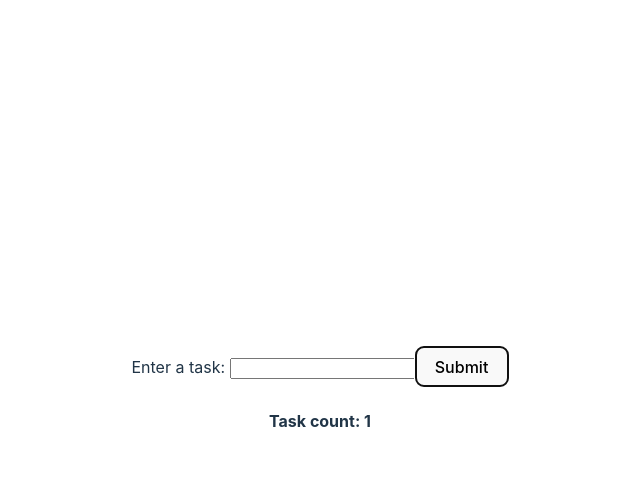
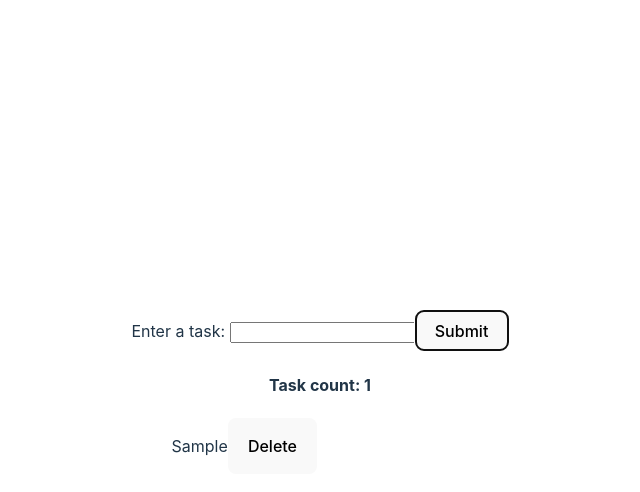
Before and after one commit to Kbouti/reactSandbox, a React (Vite) app: page / in a window 1280 px wide. Both pictures are taken after typing "Sample" into the empty fields and a click on the button "Submit". Shown: the top 492 px of the page, without its empty margins (320-960 px from the left). Built offline with nearby package versions, Linux system fonts and the light colour scheme.

Commit message:
Complete delete button logic

```diff
--- a/src/retry.jsx
+++ b/src/retry.jsx
@@ -6,7 +6,7 @@ export default class InputRetry extends Component {
 
     this.state = {
       todos: [],
-        inputVal: ""
+      inputVal: "",
     };
 
     this.handleInputChange = this.handleInputChange.bind(this);
@@ -14,48 +14,53 @@ export default class InputRetry extends Component {
     this.handleDelete = this.handleDelete.bind(this);
   }
 
-
-handleInputChange(e){
+  handleInputChange(e) {
     this.setState((state) => ({
       ...state,
       inputVal: e.target.value,
     }));
   }
 
-handleSubmit(e){
+  handleSubmit(e) {
     e.preventDefault();
 
     // Ok, here's where we gotta deviate from the script. Instead of just adding the string title of the todo, each one needs to be an object so we can store the editable boolean we'll need for the final exercise.
     const newEntry = {
       todo: this.state.inputVal,
-    editable: "false"
-}
+      editable: "false",
+    };
 
     const newArray = [];
-for (let i = 0; i < this.state.todos.length;i++)[
-    newArray.push(this.state.todos[i])
-]
+    for (let i = 0; i < this.state.todos.length; i++)
+      [newArray.push(this.state.todos[i])];
     newArray.push(newEntry);
 
     this.setState({
       todos: newArray,
-    inputVal: ""
-})
-
-
-
+      inputVal: "",
+    });
   }
 
-handleDelete(e){
+  handleDelete(e) {
+    const targetTodo = e.target.parentElement.firstChild.innerHTML;
+    console.log(`delete function called for targetTodo: ${targetTodo}`);
+
+    const newArray = [];
+    for (let i = 0; i < this.state.todos.length; i++) {
+      if (this.state.todos[i].todo !== targetTodo) {
+        newArray.push(this.state.todos[i]);
+      }
     }
 
+    this.setState((state) => ({
+      todos: newArray,
+      inputVal: this.state.inputVal,
+    }));
+  }
 
   render() {
     return (
       <section>
-        {/* <p>Trying this again</p>
-        <h3>{this.props.name}</h3> */}
-
         <form autoComplete="off" onSubmit={this.handleSubmit}>
           <label htmlFor="task-entry">Enter a task: </label>
           <input
@@ -68,10 +73,20 @@ handleDelete(e){
         </form>
         <h4>Task count: {this.state.todos.length}</h4>
         <ul>
-
           {/* Here we'll need to map through todos and conditionally render */}
 
-
+          {this.state.todos.map((entry) => (
+            <li key={entry.todo}>
+              <p className="todo">{entry.todo}</p>
+              <button
+                onClick={this.handleDelete}
+                className="deleteButton"
+                type="delete"
+              >
+                Delete
+              </button>
+            </li>
+          ))}
         </ul>
       </section>
     );
```
Lines whose indentation alone changed are shown as unchanged.
